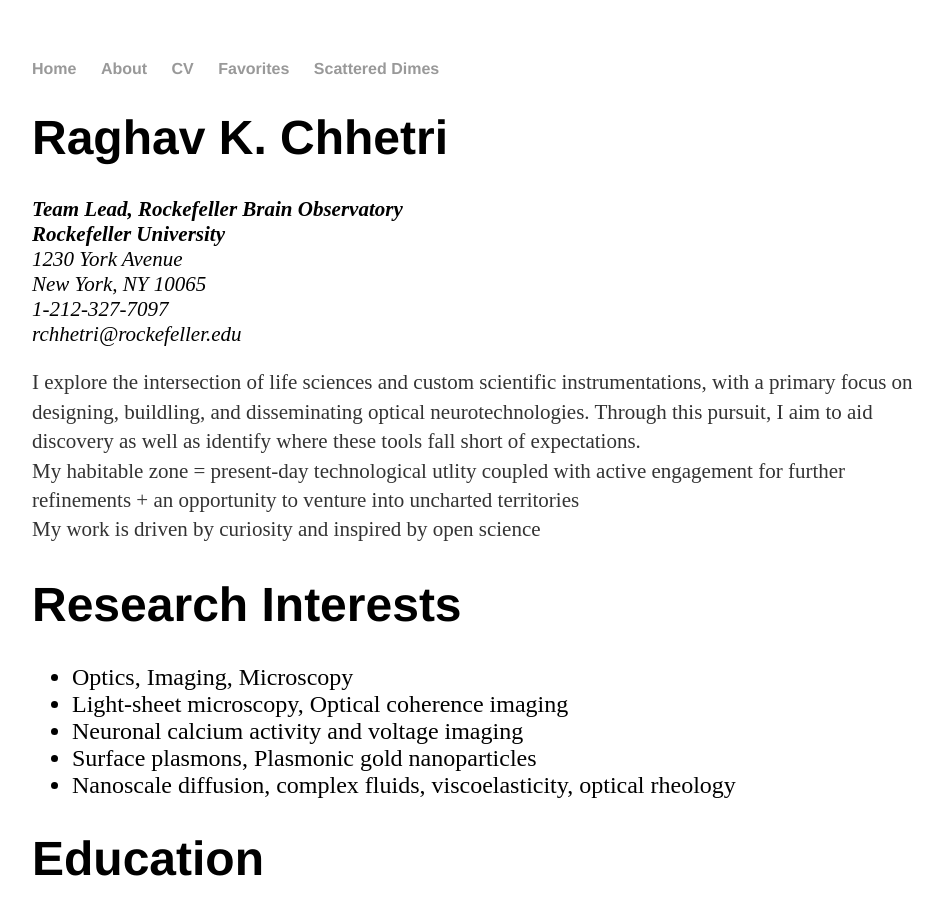
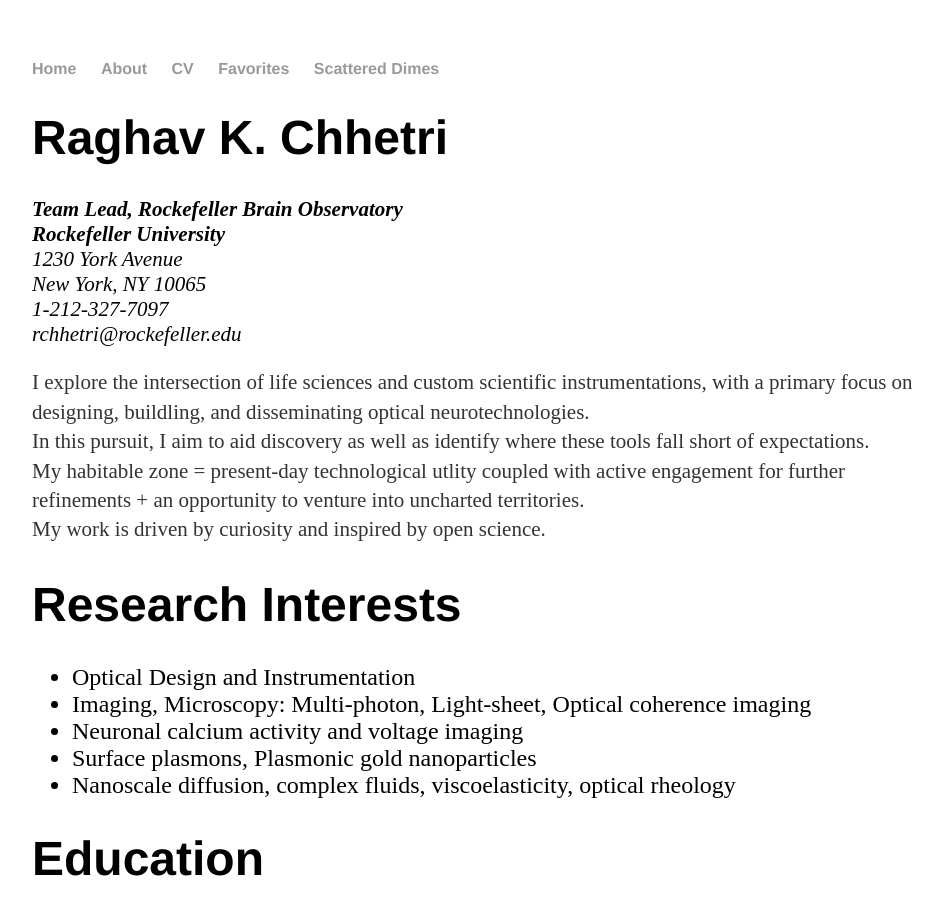
Before and after one commit to raghavchhetri/raghavchhetri.github.io, a Jekyll site: the page built from cv/index.html, in a window 1280 px wide and 900 px high. Shown: the whole window, without its empty margins (160-1102 px from the left). Built offline with Jekyll 4.4.1, drawn with Linux system fonts in a browser that asks for light colours; comment, search, counter and statistics services are not loaded.

Commit message:
Update index.html

```diff
--- a/cv/index.html
+++ b/cv/index.html
@@ -14,14 +14,15 @@
 			<span class="obfuscate">rchhetri@rockefeller.edu</span>
 		</address>
 
-		<p style="font-size:21px;"> I explore the intersection of life sciences and custom scientific instrumentations, with a primary focus on designing, buildling, and disseminating optical neurotechnologies. Through this pursuit, I aim to aid discovery as well as identify where these tools fall short of expectations. <br />
-			 My habitable zone = present-day technological utlity coupled with active engagement for further refinements + an opportunity to venture into uncharted territories <br />
-		         My work is driven by curiosity and inspired by open science </p>
+		<p style="font-size:21px;"> I explore the intersection of life sciences and custom scientific instrumentations, with a primary focus on designing, buildling, and disseminating optical neurotechnologies. <br />
+			 In this pursuit, I aim to aid discovery as well as identify where these tools fall short of expectations. <br />
+			 My habitable zone = present-day technological utlity coupled with active engagement for further refinements + an opportunity to venture into uncharted territories. <br />
+		         My work is driven by curiosity and inspired by open science. </p>
 
 		<h1>Research Interests</h1>
 		<ul style="font-size:24px;">
-			<li>Optics, Imaging, Microscopy </li>
-			<li>Light-sheet microscopy, Optical coherence imaging</li>
+			<li>Optical Design and Instrumentation </li>
+			<li>Imaging, Microscopy: Multi-photon, Light-sheet, Optical coherence imaging</li>
 			<li>Neuronal calcium activity and voltage imaging</li>
 			<li>Surface plasmons, Plasmonic gold nanoparticles</li>
 			<li>Nanoscale diffusion, complex fluids, viscoelasticity, optical rheology</li>
```
